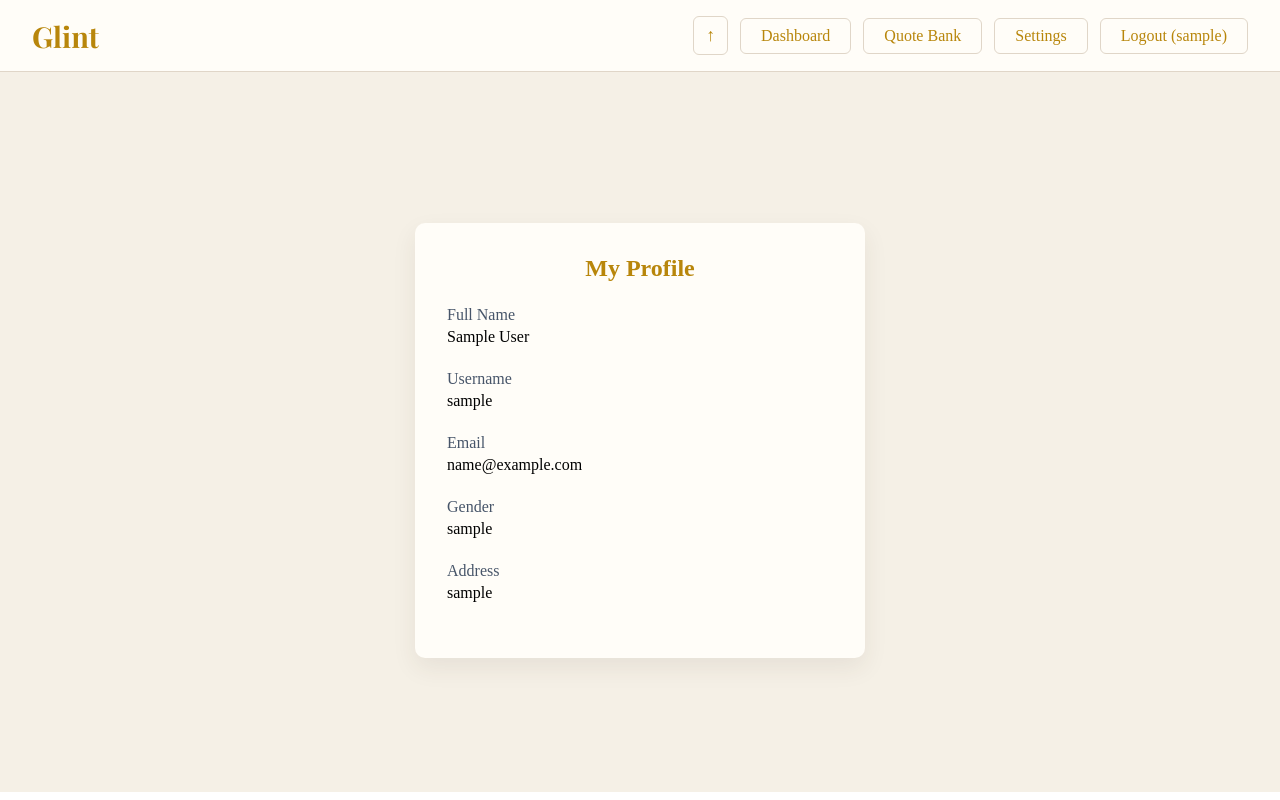
After one commit to sz-747/Glint, a Flask app: page /settings in a window 1280 px wide. The commit adds this page. Run offline with Flask 3, Linux system fonts and the light colour scheme; the visitor is signed in with stand-in values (Sample User, id 1); some libraries are stand-ins or nearby versions.

Commit message:
feat: user settings

```diff
--- a/app.py
+++ b/app.py
@@ -690,6 +690,13 @@ def delete_quote(quote_id):
     return redirect(url_for('quote_bank'))
 
 
+@app.route('/settings')
+@login_required
+def settings():
+    """Settings page - displays the current user's profile information."""
+    return render_template('settings.html')
+
+
 @app.route('/quotes')
 @login_required
 def quote_bank():
--- a/templates/base.html
+++ b/templates/base.html
@@ -39,6 +39,7 @@
         </form>
         <a href="{{ url_for('dashboard') }}">Dashboard</a>
         <a href="{{ url_for('quote_bank') }}">Quote Bank</a>
+        <a href="{{ url_for('settings') }}">Settings</a>
         {% endif %}
         <form method="POST" action="{{ url_for('logout') }}" class="nav-logout-form">
           <input type="hidden" name="csrf_token" value="{{ csrf_token() }}" />
--- /dev/null
+++ b/templates/settings.html
@@ -0,0 +1,36 @@
+{% extends "base.html" %}
+
+{% block title %}Settings - Glint{% endblock %}
+
+{% block content %}
+<div class="auth-container">
+  <div class="auth-card">
+    <h2>My Profile</h2>
+
+    <div class="form-group">
+      <label>Full Name</label>
+      <p>{{ current_user.name }}</p>
+    </div>
+
+    <div class="form-group">
+      <label>Username</label>
+      <p>{{ current_user.username }}</p>
+    </div>
+
+    <div class="form-group">
+      <label>Email</label>
+      <p>{{ current_user.email }}</p>
+    </div>
+
+    <div class="form-group">
+      <label>Gender</label>
+      <p>{{ current_user.gender }}</p>
+    </div>
+
+    <div class="form-group">
+      <label>Address</label>
+      <p>{{ current_user.address }}</p>
+    </div>
+  </div>
+</div>
+{% endblock %}
```
